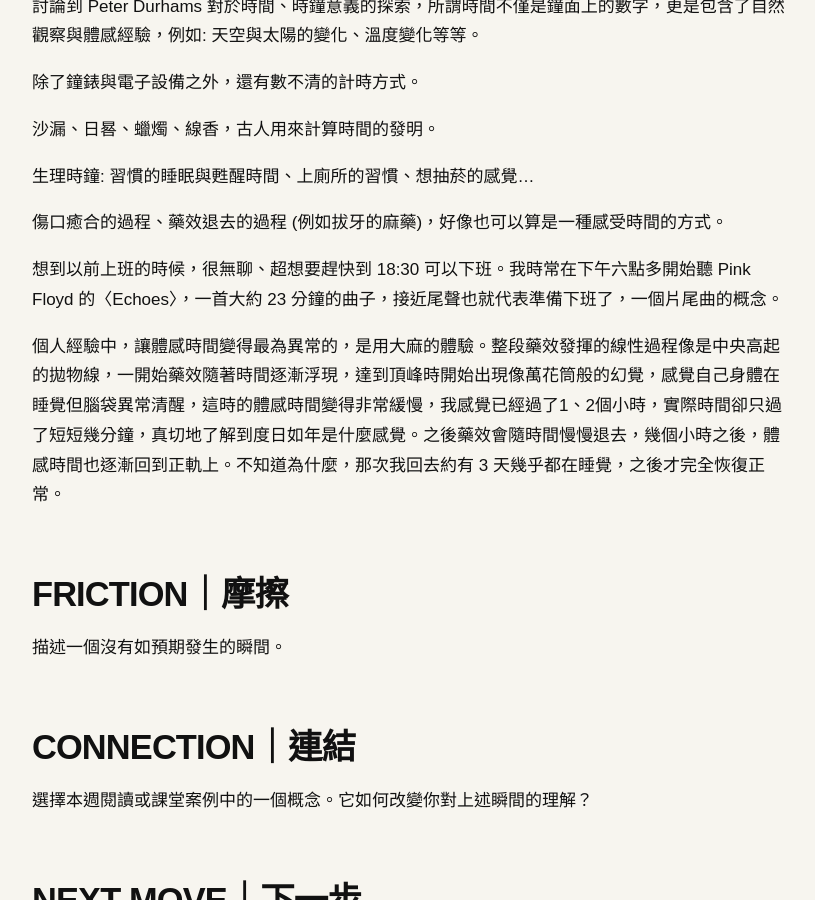
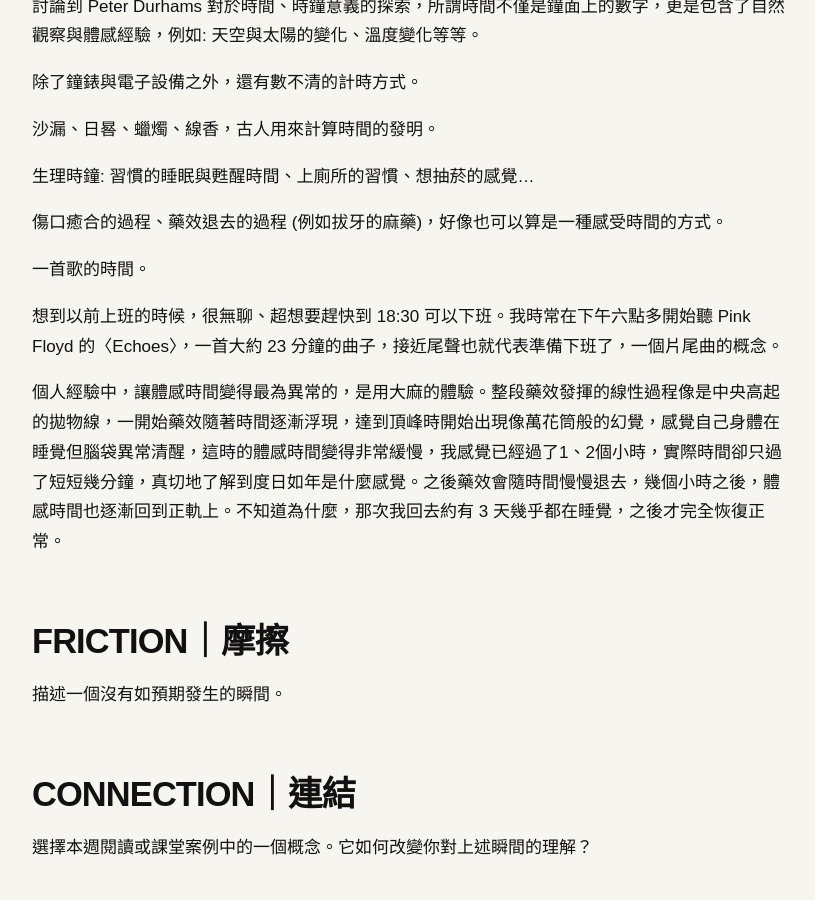
Before and after one commit to ivyjih/fieldworkarchive, a Jekyll site: the page built from weeks/week-10.md, in a window 1280 px wide and 900 px high, scrolled down 1104 px. Shown: the whole window, without its empty margins (48-863 px from the left). Built offline with Jekyll 4.4.1, drawn with Linux system fonts in a browser that asks for light colours.

Commit message:
Update week-10.md

```diff
--- a/weeks/week-10.md
+++ b/weeks/week-10.md
@@ -38,6 +38,8 @@ Sandalwood 檀香 *10(滴) ==> 後調 │ 奶油感、柔和木質香
 
 傷口癒合的過程、藥效退去的過程 (例如拔牙的麻藥)，好像也可以算是一種感受時間的方式。
 
+一首歌的時間。
+
 想到以前上班的時候，很無聊、超想要趕快到 18:30 可以下班。我時常在下午六點多開始聽 Pink Floyd 的〈Echoes〉，一首大約 23 分鐘的曲子，接近尾聲也就代表準備下班了，一個片尾曲的概念。
 
 個人經驗中，讓體感時間變得最為異常的，是用大麻的體驗。整段藥效發揮的線性過程像是中央高起的拋物線，一開始藥效隨著時間逐漸浮現，達到頂峰時開始出現像萬花筒般的幻覺，感覺自己身體在睡覺但腦袋異常清醒，這時的體感時間變得非常緩慢，我感覺已經過了1、2個小時，實際時間卻只過了短短幾分鐘，真切地了解到度日如年是什麼感覺。之後藥效會隨時間慢慢退去，幾個小時之後，體感時間也逐漸回到正軌上。不知道為什麼，那次我回去約有 3 天幾乎都在睡覺，之後才完全恢復正常。
```
